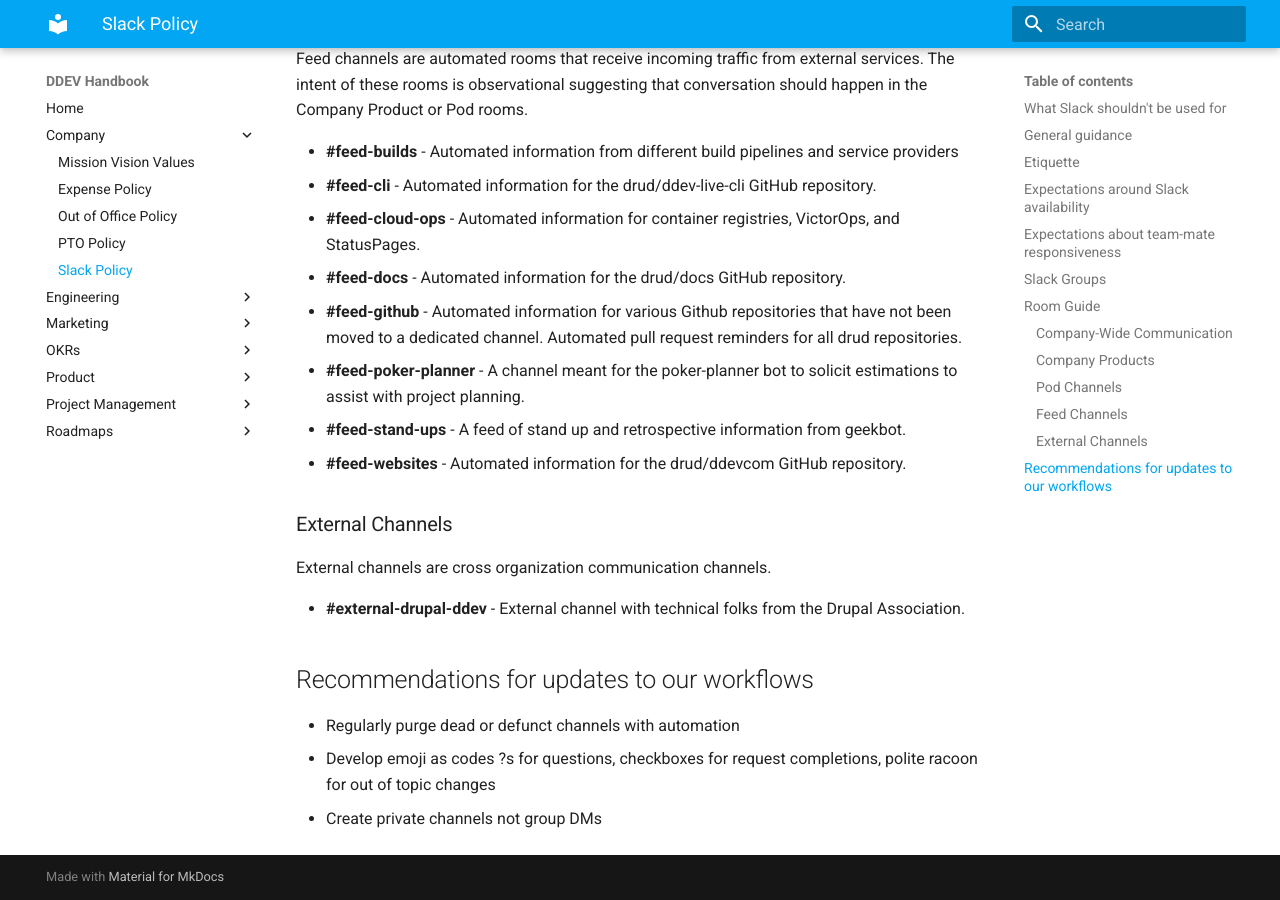
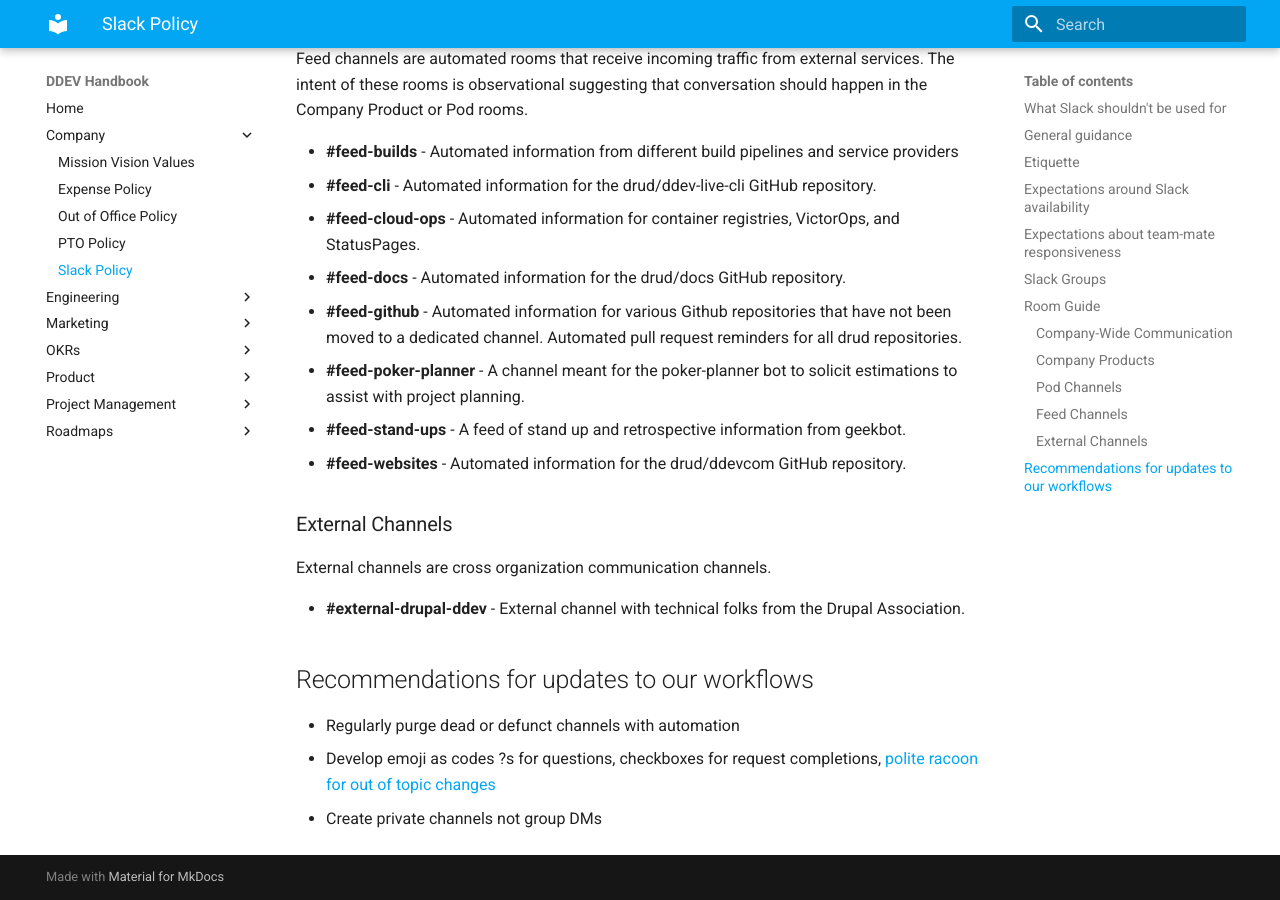
Before and after one commit to fru-io/handbook, an MkDocs documentation site: the page built from docs/company/slack-policy.md, in a window 1280 px wide and 900 px high, scrolled down 3749 px. Built offline with MkDocs 1.6.1 and Material for MkDocs 9.7.7, drawn with Linux system fonts in a browser that asks for light colours; part of the change alters nothing that is shown.

```diff
--- a/docs/company/slack-policy.md
+++ b/docs/company/slack-policy.md
@@ -116,5 +116,5 @@ External channels are cross organization communication channels.
 ## Recommendations for updates to our workflows
 
 - Regularly purge dead or defunct channels with automation
-- Develop emoji as codes ?s for questions, checkboxes for request completions, polite racoon for out of topic changes
+- Develop emoji as codes ?s for questions, checkboxes for request completions, [polite racoon for out of topic changes](https://techcrunch.com/2017/12/04/how-slack-uses-a-raccoon-to-keep-distractions-on-slack-at-bay/)
 - Create private channels not group DMs
```
